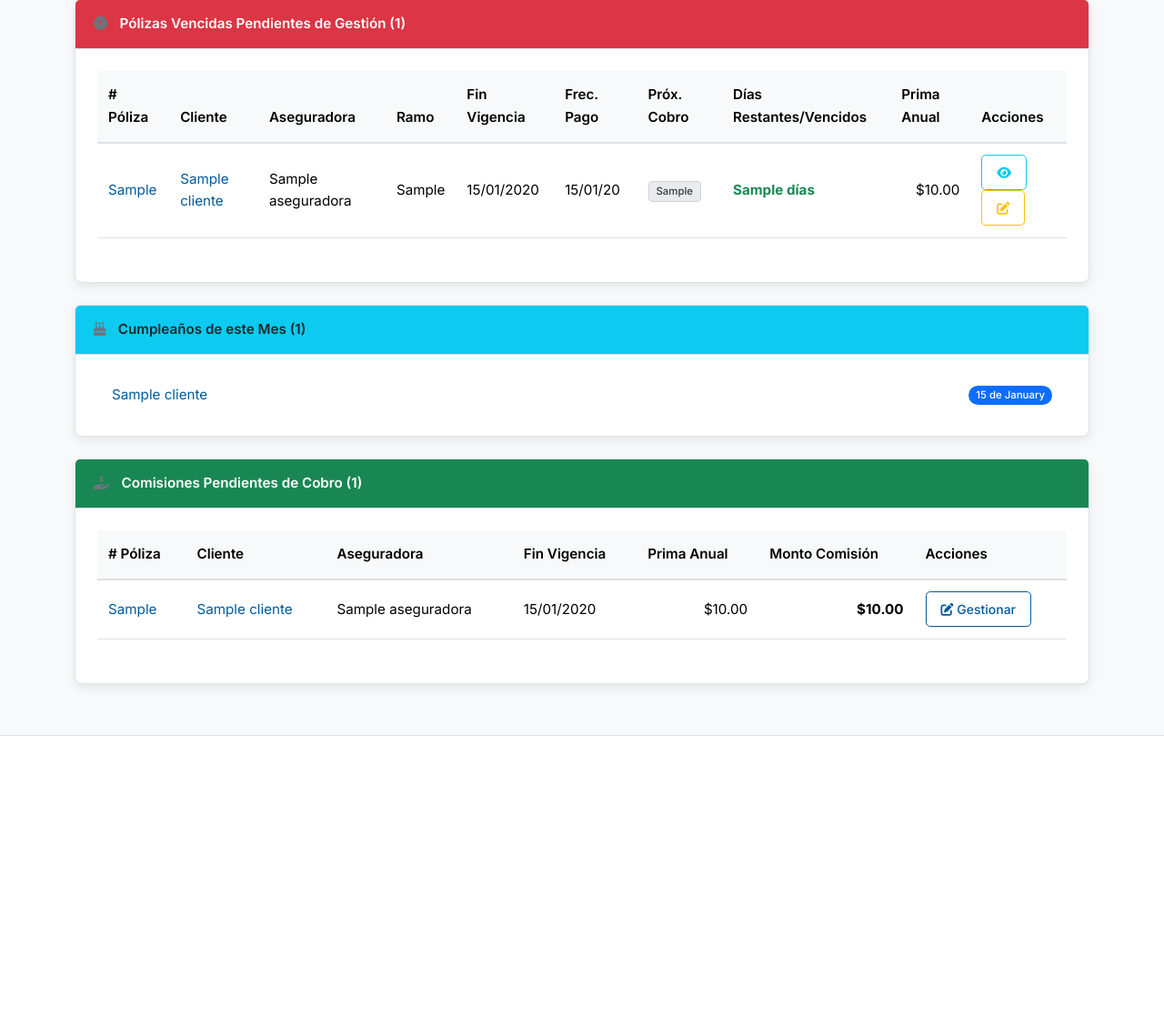
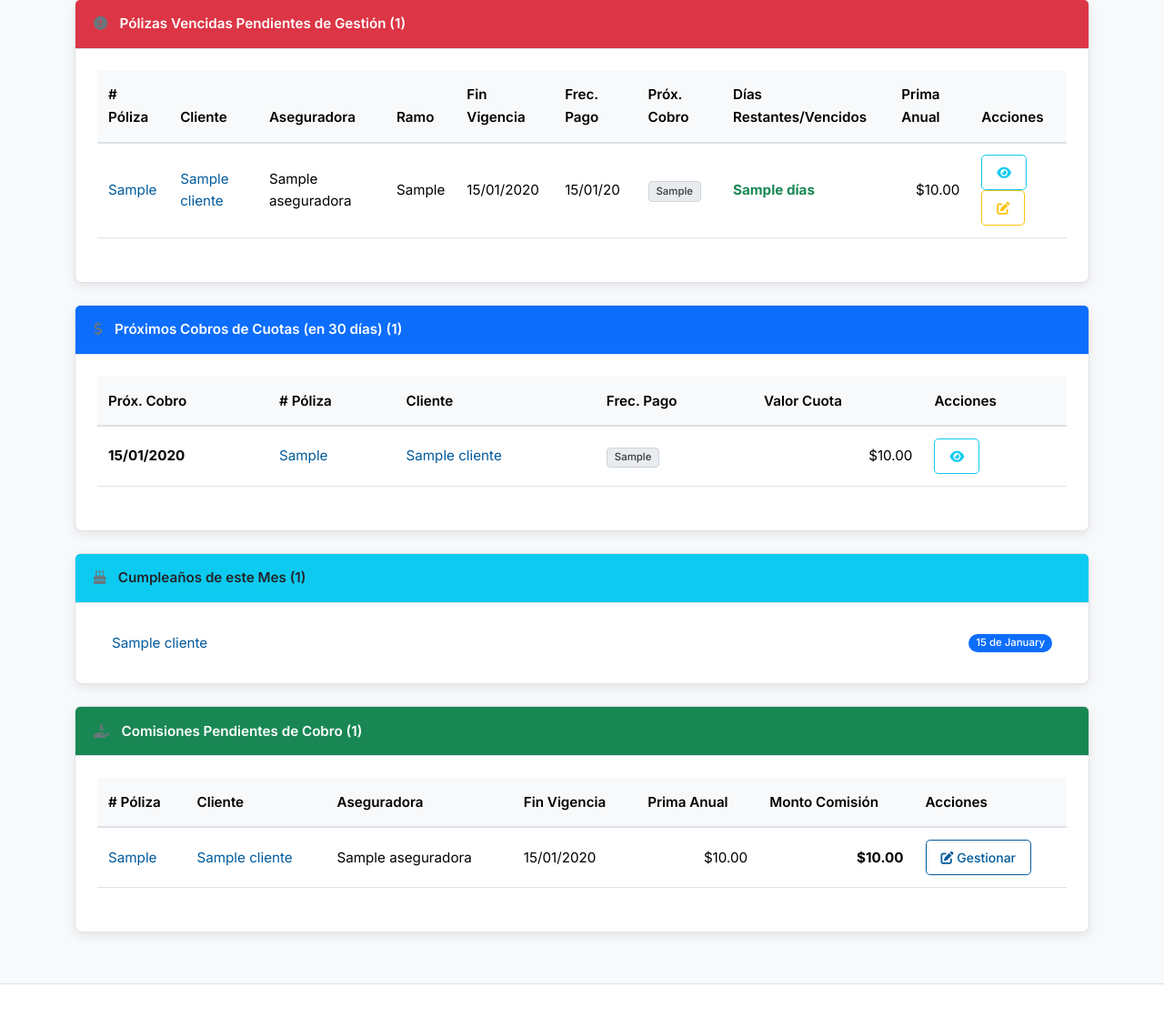
Before and after one commit to francanico/Gestor_Seguro, a Django app: template gestor_seguros/templates/polizas/dashboard.html in a window 1280 px wide. Shown: the part 1079-2209 px from the top of the page at 91% size. Before the commit the page ends 1888 px from the top, so only its background shows below. Run offline with Django 4.2, Linux system fonts and the light colour scheme; the template is opened without the code that fills it: most values are stand-ins (such as "Sample title", 1, 10 or a date in 2020); some libraries are stand-ins or nearby versions.

Commit message:
Refactor dashboard.html with new sections and layout

```diff
--- a/gestor_seguros/templates/polizas/dashboard.html
+++ b/gestor_seguros/templates/polizas/dashboard.html
@@ -124,7 +124,51 @@
             </div>
         </div>
 
-<!-- NUEVA SECCIÓN DE CUMPLEAÑOS -->
+<!--  SECCIÓN PARA PRÓXIMOS COBROS -->
+<!-- ======================================================= -->
+<div class="card mb-4" id="proximos-cobros">
+    <div class="card-header bg-primary text-white">
+        <i class="fas fa-dollar-sign"></i> Próximos Cobros de Cuotas (en 30 días) ({{ cobros_pendientes_30_dias|length }})
+    </div>
+    <div class="card-body">
+        {% if cobros_pendientes_30_dias %}
+            <div class="table-responsive">
+                <table class="table table-sm table-hover">
+                    <thead>
+                        <tr>
+                            <th>Próx. Cobro</th>
+                            <th># Póliza</th>
+                            <th>Cliente</th>
+                            <th>Frec. Pago</th>
+                            <th>Valor Cuota</th>
+                            <th>Acciones</th>
+                        </tr>
+                    </thead>
+                    <tbody>
+                        {% for poliza in cobros_pendientes_30_dias %}
+                        <tr class="{% if poliza.proxima_fecha_cobro == today %}table-warning{% endif %}">
+                            <td class="fw-bold">
+                                {{ poliza.proxima_fecha_cobro|date:"d/m/Y" }}
+                            </td>
+                            <td><a href="{{ poliza.get_absolute_url }}">{{ poliza.numero_poliza }}</a></td>
+                            <td><a href="{{ poliza.cliente.get_absolute_url }}">{{ poliza.cliente.nombre_completo }}</a></td>
+                            <td><span class="badge bg-light text-dark border">{{ poliza.get_frecuencia_pago_display }}</span></td>
+                            <td class="text-end">${{ poliza.valor_cuota|floatformat:2|intcomma|default:"N/A" }}</td>
+                            <td>
+                                <a href="{{ poliza.get_absolute_url }}" class="btn btn-sm btn-outline-info" title="Ver Detalles"><i class="fas fa-eye"></i></a>
+                            </td>
+                        </tr>
+                        {% endfor %}
+                    </tbody>
+                </table>
+            </div>
+        {% else %}
+            <p class="text-muted">No hay cobros de cuotas programados para los próximos 30 días.</p>
+        {% endif %}
+    </div>
+</div>
+
+<!--  SECCIÓN DE CUMPLEAÑOS -->
 <div class="card mb-4">
     <div class="card-header bg-info text-dark">
         <i class="fas fa-birthday-cake"></i> Cumpleaños de este Mes ({{ cumpleaneros_mes.count }})
```
